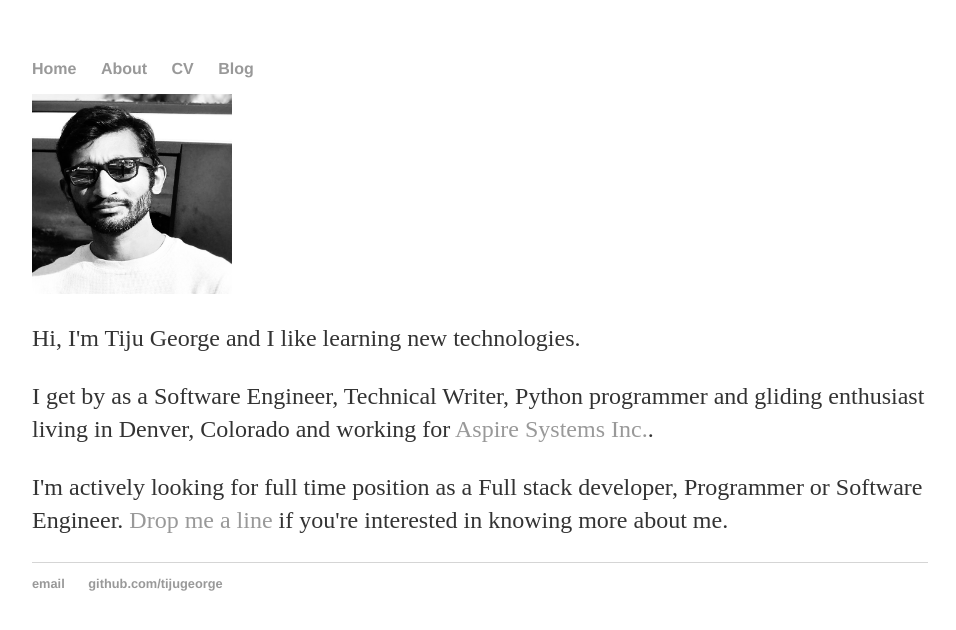
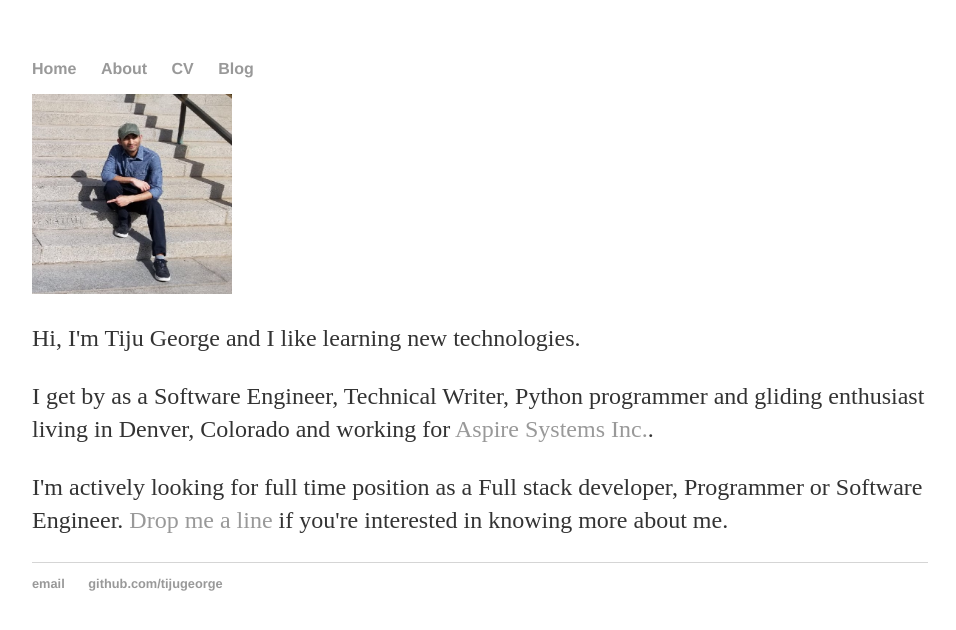
Before and after one commit to tijugeorge/tijugeorge.github.io, a Jekyll site: the page about/index.html, which Jekyll copies as it is, in a window 1280 px wide. Shown: the top 630 px of the page, without its empty margins (160-1116 px from the left). Built offline with Jekyll 4.4.1, drawn with Linux system fonts in a browser that asks for light colours.

Commit message:
Update index.html

```diff
--- a/about/index.html
+++ b/about/index.html
@@ -18,7 +18,7 @@
  		</nav>
  		<div class="row marketing">
 			<div class="col-sm-4">
-			<img  class="img-circle avatar" alt="Tiju George" src="https://raw.githubusercontent.com/tijugeorge/tijugeorge.github.io/master/img/profilePhotoNew.JPG" width="200" height="200">
+			<img  class="img-circle avatar" alt="Tiju George" src="image/Photo1.JPG" width="200" height="200">
 			</div>
 			<div itemscope itemtype="http://data-vocabulary.org/Person" class="col-sm-8">
 			<p class="lead">Hi, I'm <span itemprop="name">Tiju George</span> and I like learning new technologies.</p>
```
